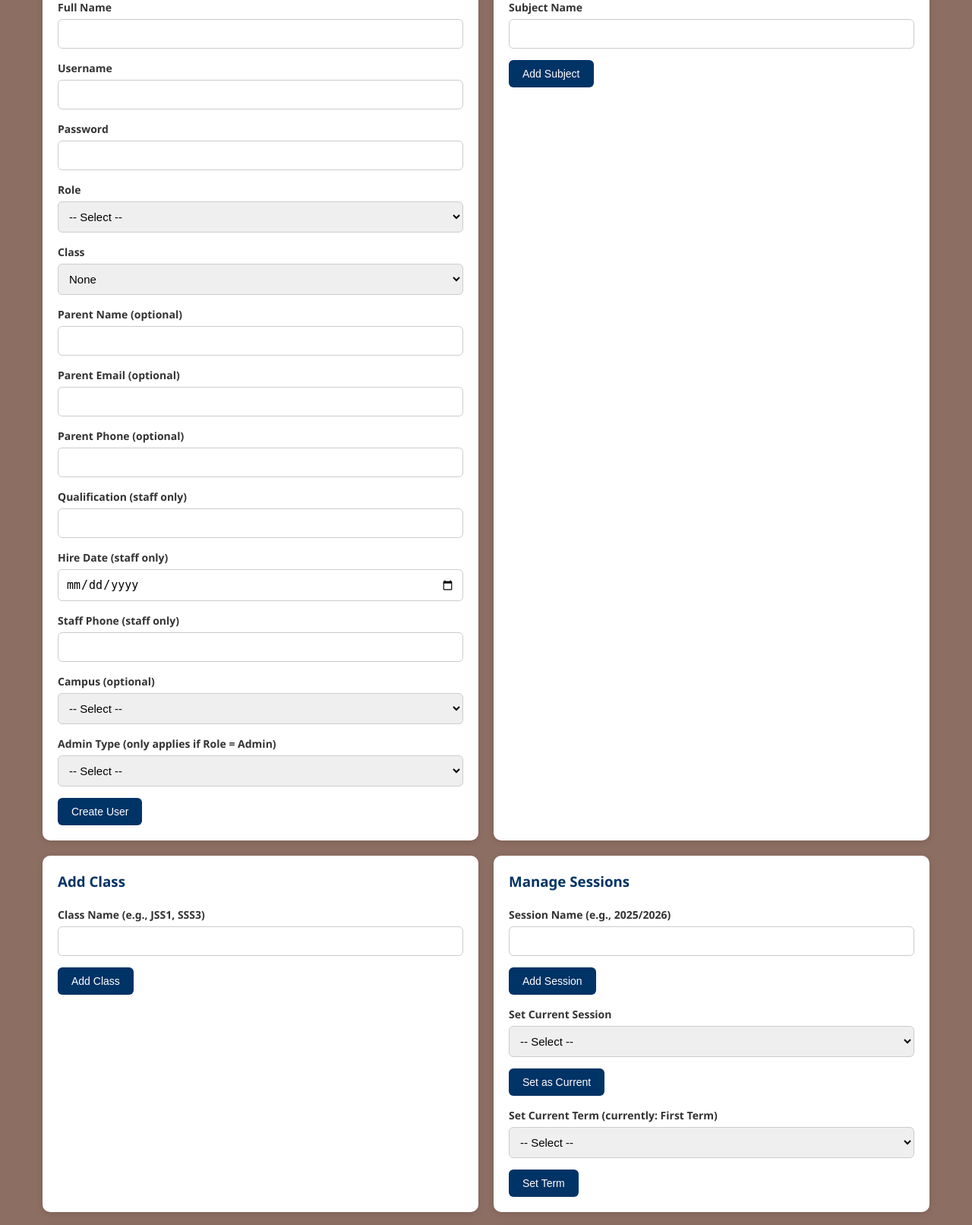
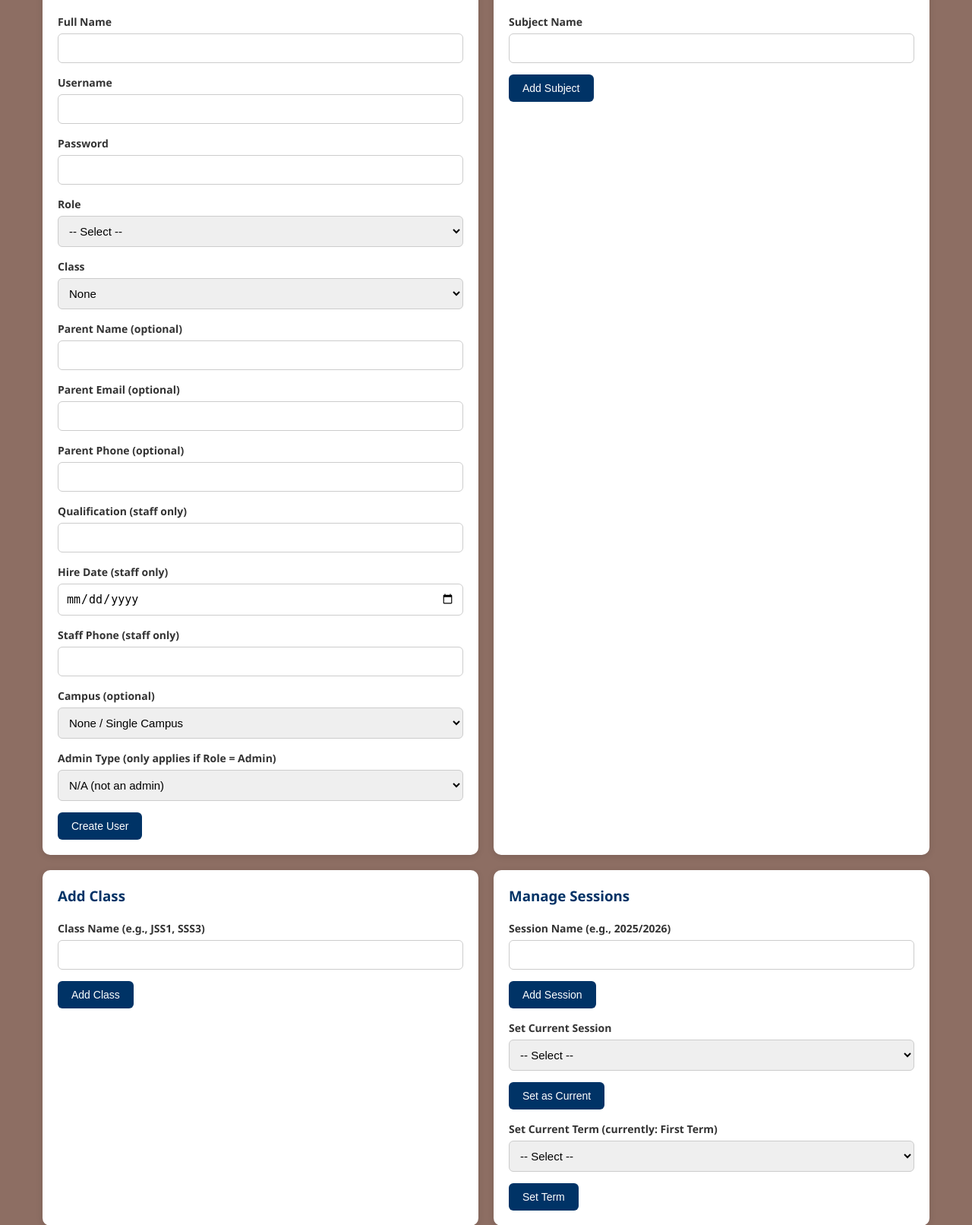
Before and after one commit to rufusofuzor123/prudenceinternationalschool_portal, a Flask app: page /admin/dashboard in a window 1280 px wide. Shown: the part 3040-4652 px from the top of the page at 76% size. Run offline with Flask 3, Linux system fonts and the light colour scheme; a user stored in the database is signed in; data comes from the database, SQL or seed files in the repository; data that the repository does not hold is empty.

Commit message:
Fix critical bug: Campus/Admin Type required+empty-value selects were blocking all account creation

```diff
--- a/app.py
+++ b/app.py
@@ -107,6 +107,7 @@ class User(UserMixin, db.Model):
     combination_id = db.Column(db.Integer, db.ForeignKey("subject_combinations.id"), nullable=True)
     campus_id = db.Column(db.Integer, db.ForeignKey("campuses.id"), nullable=True)
     admin_type = db.Column(db.String(30), nullable=True)
+    date_of_birth = db.Column(db.Date, nullable=True)
 
     def set_password(self, password: str) -> None:
         self.password_hash = generate_password_hash(password)
@@ -1474,6 +1475,10 @@ def admin_dashboard():
             campus_id_str = request.form.get("campus_id")
             campus_id = int(campus_id_str) if campus_id_str else None
             admin_type = request.form.get("admin_type") if role == "admin" else None
+            dob_str = request.form.get("date_of_birth")
+            date_of_birth = dt.strptime(dob_str, "%Y-%m-%d").date() if (dob_str and role == "student") else None
+            dob_str = request.form.get("date_of_birth")
+            date_of_birth = dt.strptime(dob_str, "%Y-%m-%d").date() if (dob_str and role == "student") else None
             from datetime import datetime as dt
             hire_date = dt.strptime(hire_date_str, "%Y-%m-%d").date() if hire_date_str else None
 
@@ -2577,6 +2582,9 @@ with app.app_context():
     if "admin_type" not in user_columns_5:
         db.session.execute(text("ALTER TABLE users ADD COLUMN admin_type VARCHAR(30)"))
         db.session.commit()
+    if "date_of_birth" not in user_columns_5:
+        db.session.execute(text("ALTER TABLE users ADD COLUMN date_of_birth DATE"))
+        db.session.commit()
 
     if "grading_scales" not in inspector.get_table_names():
         GradingScale.__table__.create(db.engine)
--- a/templates/admin_dashboard.html
+++ b/templates/admin_dashboard.html
@@ -91,9 +91,8 @@
             <div class="form-group"><label>Staff Phone (staff only)</label><input type="text" name="staff_phone" class="form-control"></div>
             <div class="form-group">
                 <label>Campus (optional)</label>
-                <select name="campus_id" class="form-control" required>
-                    <option value="" selected disabled hidden>-- Select --</option>
-                    <option value="">None / Single Campus</option>
+                <select name="campus_id" class="form-control">
+                    <option value="" selected>None / Single Campus</option>
                     {% for c in campuses %}
                     <option value="{{ c.id }}">{{ c.name }}</option>
                     {% endfor %}
@@ -101,8 +100,8 @@
             </div>
             <div class="form-group">
                 <label>Admin Type (only applies if Role = Admin)</label>
-                <select name="admin_type" class="form-control" required>
-                    <option value="" selected disabled hidden>-- Select --</option>
+                <select name="admin_type" class="form-control">
+                    <option value="" selected>N/A (not an admin)</option>
                     <option value="Super Admin">Super Admin (sees everything)</option>
                     <option value="Bursar">Bursar (finance dashboard only)</option>
                 </select>
--- a/templates/base.html
+++ b/templates/base.html
@@ -14,6 +14,7 @@
                 <h2 style="margin:0;">Prudence International School <span class="no-print">Portal</span></h2>
                 <p style="margin:2px 0 0 0; font-size:13px; font-style:italic;">Knowledge, Character, Excellence</p>
                 <p style="margin:2px 0 0 0; font-size:12px;">Okpanam, Delta State</p>
+                <p style="margin:2px 0 0 0; font-size:11px;">info@prudenceinternationalschool.edu.ng | +234 800 000 0000</p>
             </div>
         </div>
     </header>
```
